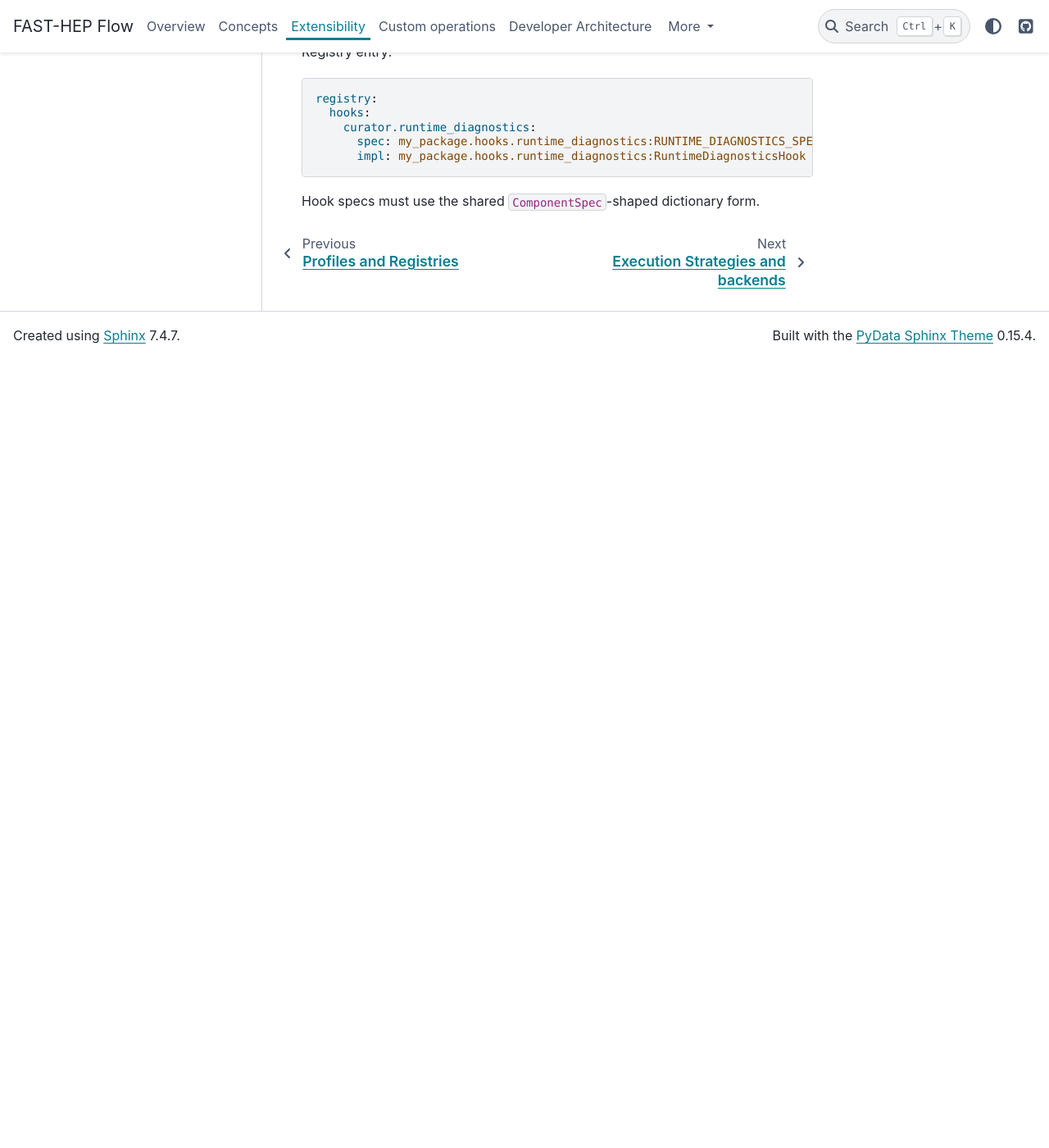
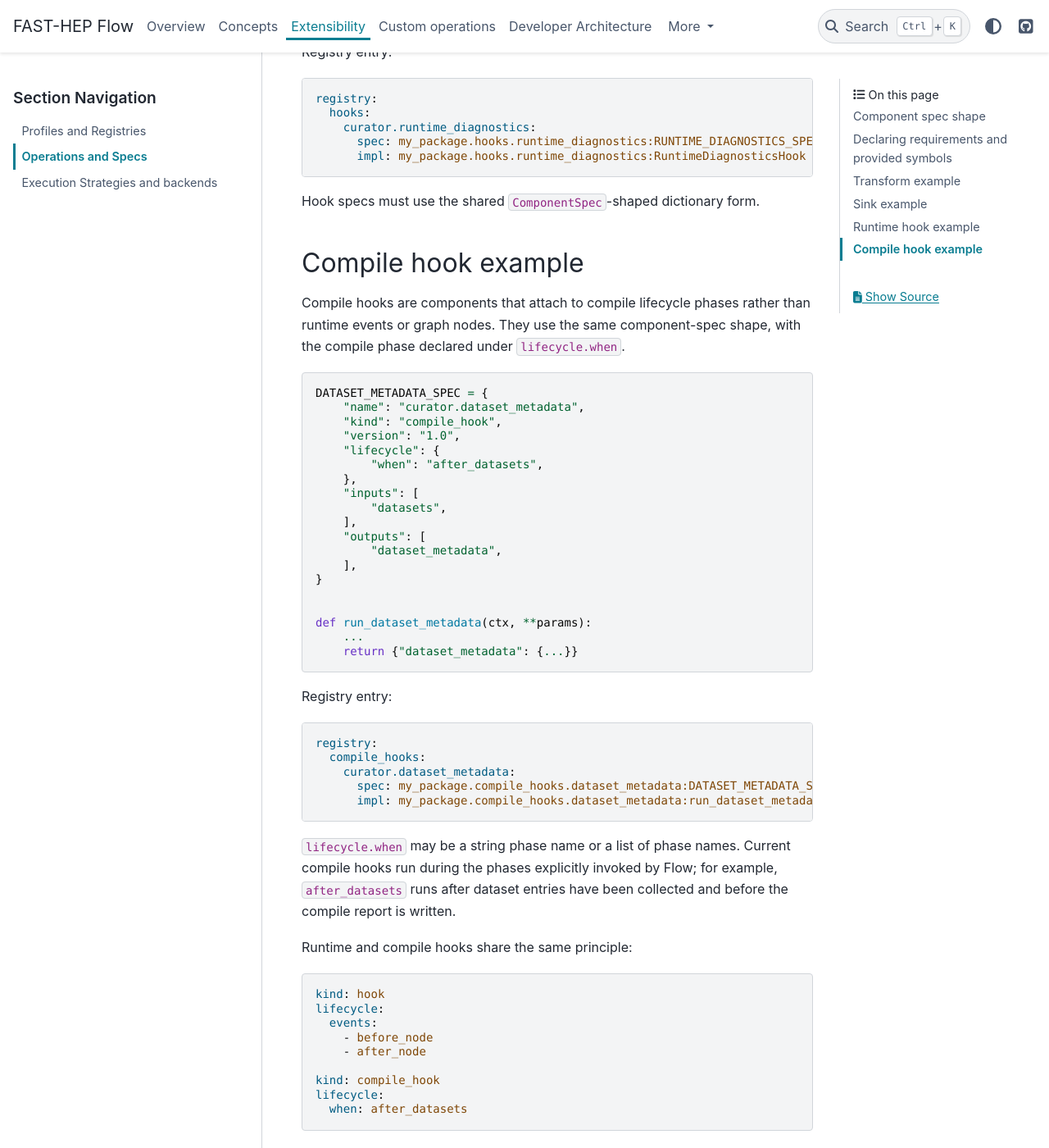
Before and after one commit to FAST-HEP/fasthep-flow, a Sphinx documentation site: the page built from docs/extensibility/operations-and-specs.md, in a window 1280 px wide and 1400 px high, scrolled down 5959 px. Shown: the whole window at 82% size. Built offline with Sphinx 7.4.7 and the PyData theme 0.15.4, drawn with Linux system fonts in a browser that asks for light colours; before the commit the page ends 6398 px from its top, so only the background shows below that.

Commit message:
refactor(flow): make compile hooks component-spec based

````diff
--- a/docs/extensibility/operations-and-specs.md
+++ b/docs/extensibility/operations-and-specs.md
@@ -297,3 +297,60 @@ registry:
 ```
 
 Hook specs must use the shared `ComponentSpec`-shaped dictionary form.
+
+## Compile hook example
+
+Compile hooks are components that attach to compile lifecycle phases rather than
+runtime events or graph nodes. They use the same component-spec shape, with the
+compile phase declared under `lifecycle.when`.
+
+```python
+DATASET_METADATA_SPEC = {
+    "name": "curator.dataset_metadata",
+    "kind": "compile_hook",
+    "version": "1.0",
+    "lifecycle": {
+        "when": "after_datasets",
+    },
+    "inputs": [
+        "datasets",
+    ],
+    "outputs": [
+        "dataset_metadata",
+    ],
+}
+
+
+def run_dataset_metadata(ctx, **params):
+    ...
+    return {"dataset_metadata": {...}}
+```
+
+Registry entry:
+
+```yaml
+registry:
+  compile_hooks:
+    curator.dataset_metadata:
+      spec: my_package.compile_hooks.dataset_metadata:DATASET_METADATA_SPEC
+      impl: my_package.compile_hooks.dataset_metadata:run_dataset_metadata
+```
+
+`lifecycle.when` may be a string phase name or a list of phase names. Current
+compile hooks run during the phases explicitly invoked by Flow; for example,
+`after_datasets` runs after dataset entries have been collected and before the
+compile report is written.
+
+Runtime and compile hooks share the same principle:
+
+```yaml
+kind: hook
+lifecycle:
+  events:
+    - before_node
+    - after_node
+
+kind: compile_hook
+lifecycle:
+  when: after_datasets
+```
````
Also changed, not shown: docs/design/execution_infrastructure.md (+1 -5 lines), 5 other files.
